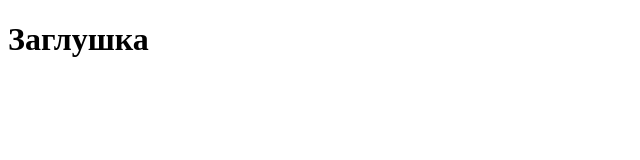
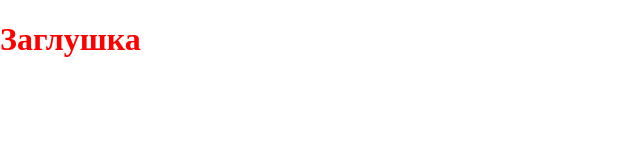
Before and after one commit to TemporaryAccountForExample/experiment, a plain HTML site: page index.html in a window 1280 px wide. Shown: the whole page, without its empty margins (0-640 px from the left). Drawn offline with Linux system fonts and the light colour scheme.

Commit message:
Add styles

```diff
--- /dev/null
+++ b/index.css
@@ -0,0 +1,7 @@
+body {
+  margin: 0;
+}
+
+h1 {
+  color: red;
+}
--- a/index.html
+++ b/index.html
@@ -4,6 +4,7 @@
   <meta charset="UTF-8">
   <meta http-equiv="X-UA-Compatible" content="IE=edge">
   <meta name="viewport" content="width=device-width, initial-scale=1.0">
+  <link rel="stylesheet" href="index.css">
   <title>Document</title>
 </head>
 <body>
```
